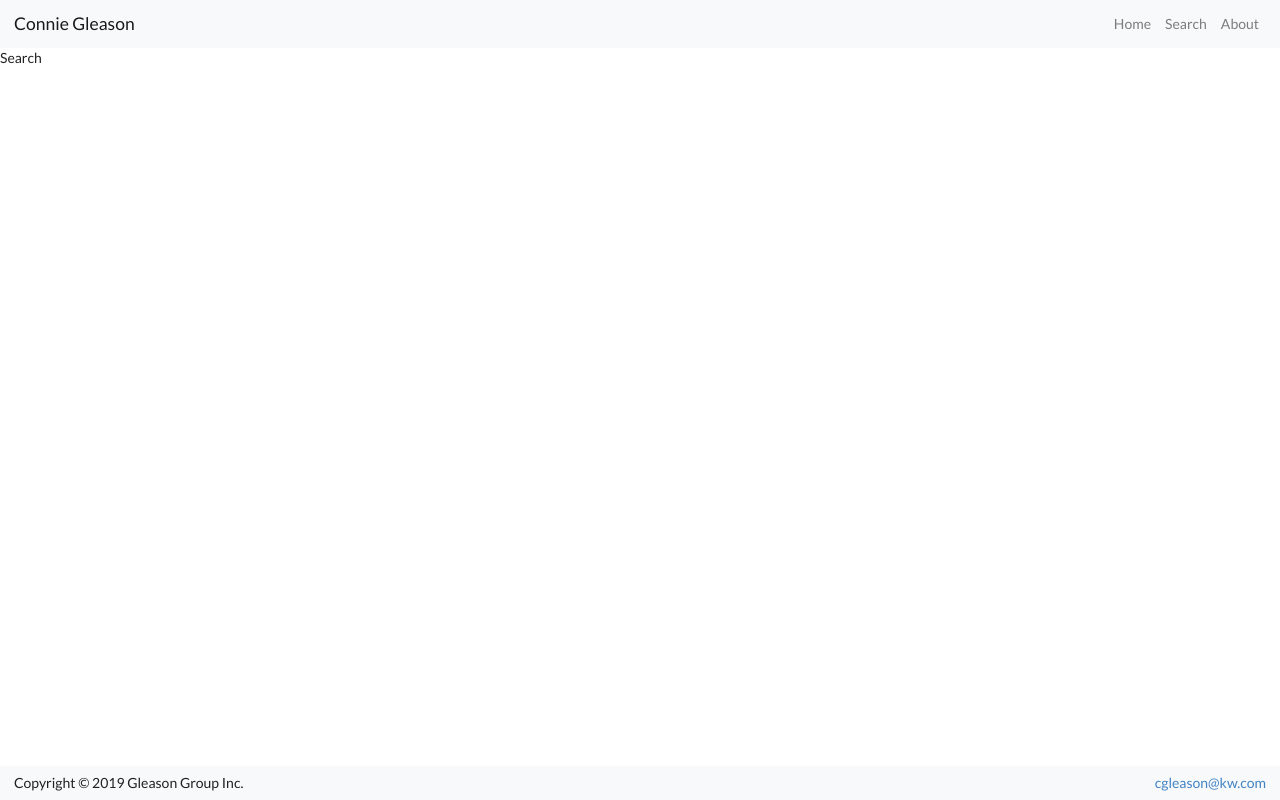
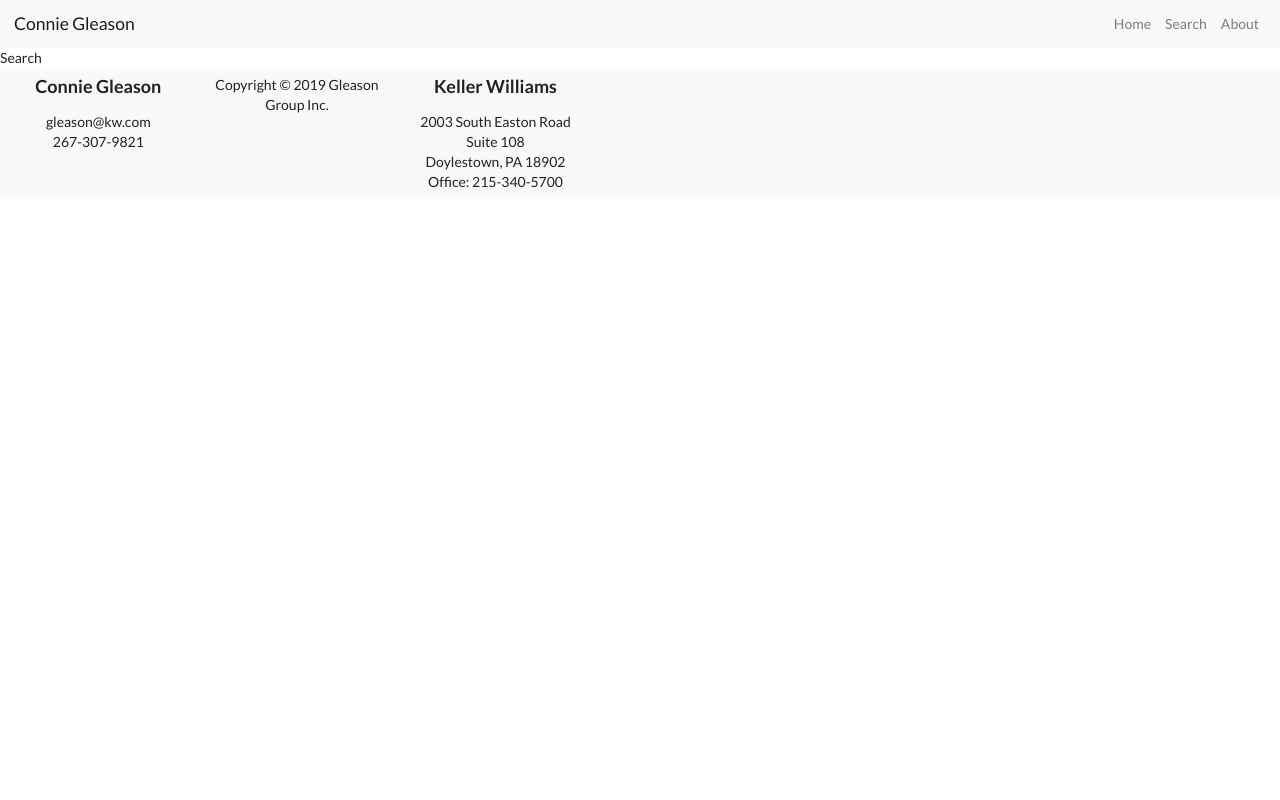
Before and after one commit to ryangleason82/cgEstate, a React (Create React App) app in the folder cg-estate/: page /search in a window 1280 px wide. Built offline with nearby package versions, Linux system fonts and the light colour scheme.

Commit message:
Columns are messed up in footer.

```diff
--- a/cg-estate/src/components/layout/Footer.js
+++ b/cg-estate/src/components/layout/Footer.js
@@ -1,16 +1,44 @@
 import React from "react";
 import Navbar from "react-bootstrap/Navbar";
+import Row from "react-bootstrap/Row";
+import Col from "react-bootstrap/Col";
+import Container from "react-bootstrap/Container";
 
 const Footer = () => {
 	return (
-		<Navbar bg="light" fixed="bottom">
-			Copyright &copy; {new Date().getFullYear()} Gleason Group Inc.
-			<a href="mailto:cgleason@kw.com" className="ml-auto ">
-				{" "}
-				cgleason@kw.com
-			</a>
+		<Navbar bg="light">
+			<Row>
+				<Col className="text-center">
+					<h3>Connie Gleason</h3>
+					<p>
+						gleason@kw.com
+						<br />
+						267-307-9821
+					</p>
+				</Col>
+				<Col className="text-center">
+					Copyright &copy; {new Date().getFullYear()} Gleason Group Inc.
+				</Col>
+				<Col className="text-center">
+					<h3>Keller Williams</h3>
+					<p>
+						2003 South Easton Road
+						<br />
+						Suite 108
+						<br />
+						Doylestown, PA 18902
+						<br />
+						Office: 215-340-5700
+					</p>
+				</Col>
+			</Row>
 		</Navbar>
 	);
 };
 
 export default Footer;
+
+{
+	/* <a href="mailto:cgleason@kw.com"> cgleason@kw.com</a>
+<p>267-307-9821</p> */
+}
```
